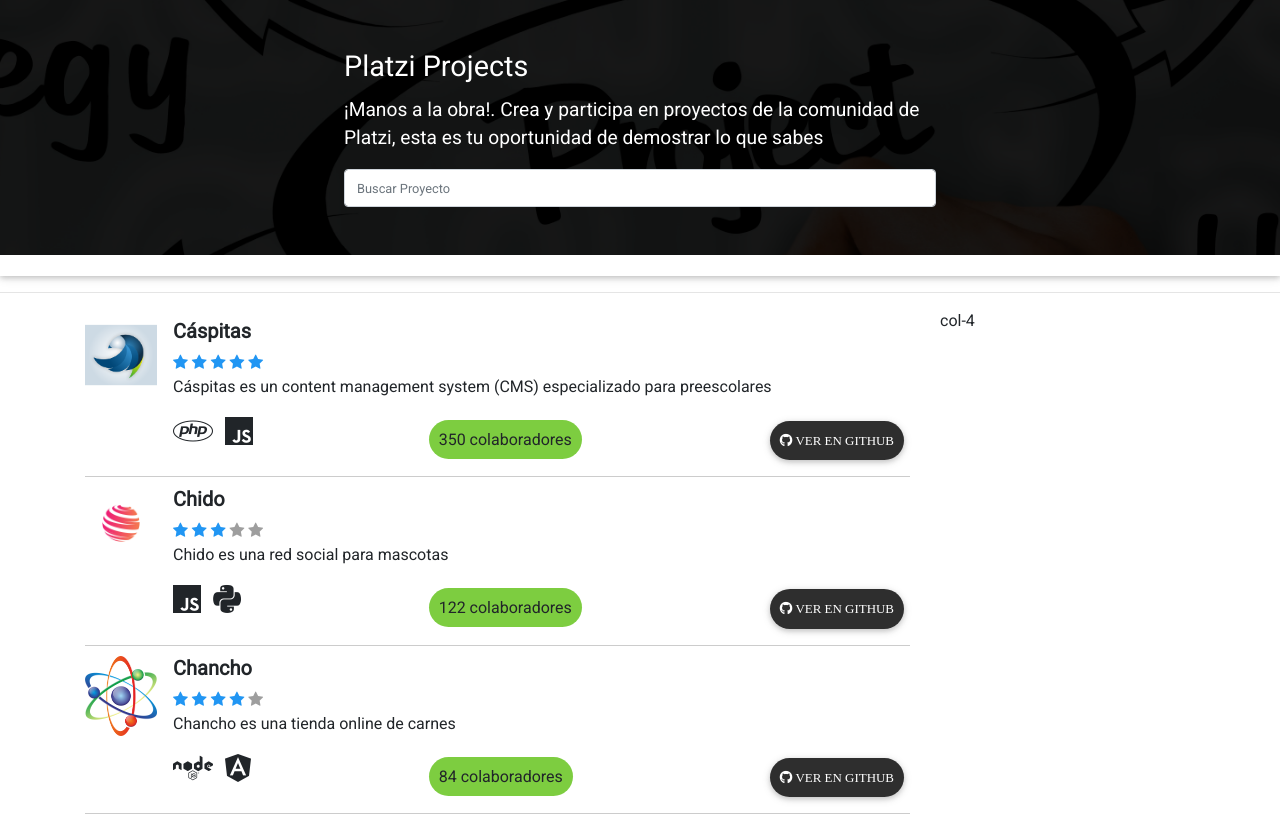
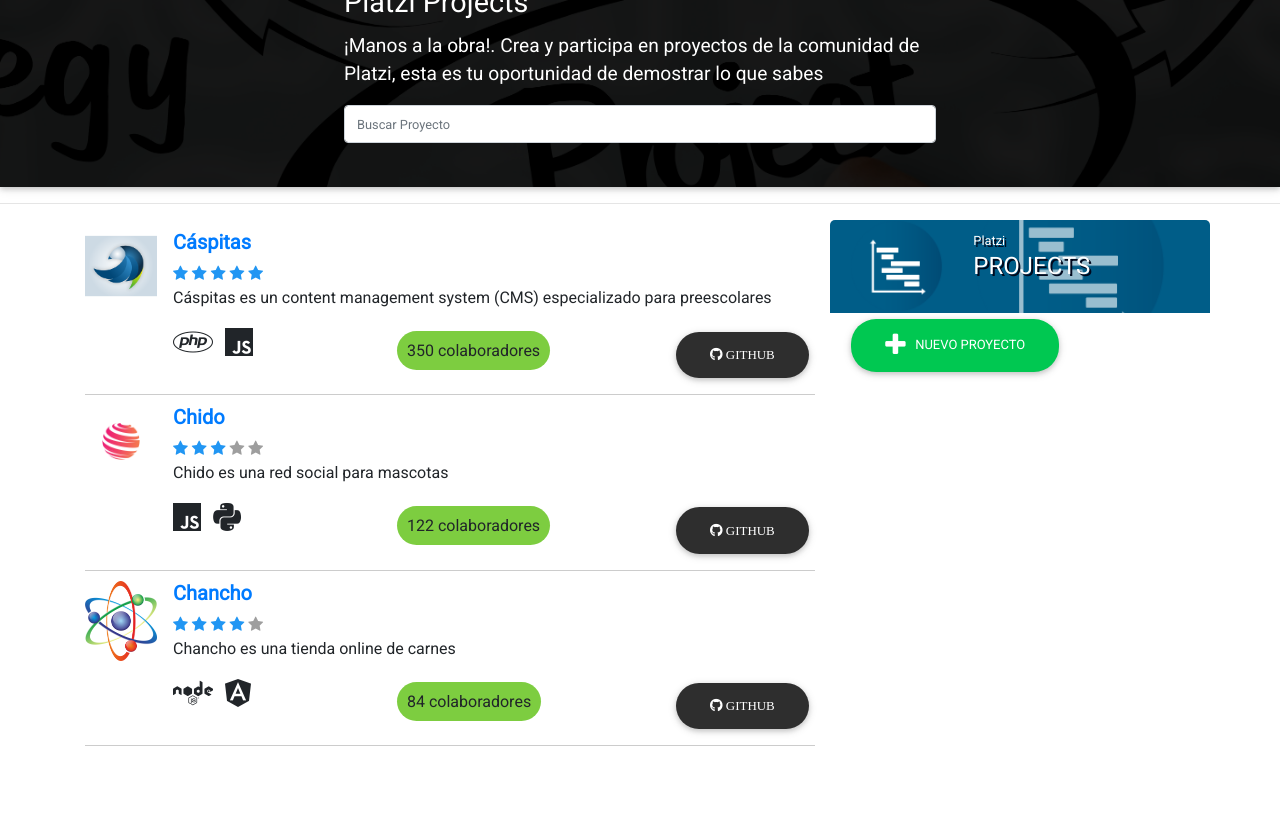
Before and after one commit to gmaggiw/platzi-projects-prototype, a Django app: page /projects/ in a window 1280 px wide. Shown: the part 99-929 px from the top of the page. After the commit the page ends 845 px from the top, so only its background shows below. Run offline with Django 3.2, Linux system fonts and the light colour scheme; data comes from the database, SQL or seed files in the repository; some libraries are stand-ins or nearby versions.

Commit message:
Side Header

```diff
--- a/platziprojects/projects/fixtures/projects.json
+++ b/platziprojects/projects/fixtures/projects.json
@@ -48,7 +48,7 @@
             "members": 350,
             "stars": 5,
             "github": "https://github.com",
-            "logo": "logos/logo-caspitas.png",
+            "logo": "media/logos/logo-caspitas.png",
             "created_at": "2018-09-16 00:00",
             "updated_at": "2018-09-16 00:00",
             "stacks": [
@@ -66,7 +66,7 @@
             "members": 122,
             "stars": 3,
             "github": "https://github.com",
-            "logo": "logos/logo-chido.png",
+            "logo": "media/logos/logo-chido.png",
             "created_at": "2018-09-16 00:00",
             "updated_at": "2018-09-16 00:00",
             "stacks": [
@@ -84,7 +84,7 @@
             "members": 84,
             "stars": 4,
             "github": "https://github.com",
-            "logo": "logos/logo-chancho.png",
+            "logo": "media/logos/logo-chancho.png",
             "created_at": "2018-09-16 00:00",
             "updated_at": "2018-09-16 00:00",
             "stacks": [
--- a/platziprojects/projects/templates/list_projects.html
+++ b/platziprojects/projects/templates/list_projects.html
@@ -8,9 +8,9 @@
 <div class="container-fluid" style="max-height:350px">
     <div class="row">
         <div class="col-md-12">
-            <div class="card card-image" style="border-radius:0 !important;height: 323px;background-image: url({% static 'img/hero.projects.png' %});background-repeat: no-repeat;
-                        background-size: contain;">
-                <div class="container text-white py-5 px-4 my-5" style="width:50%">
+            <div class="card card-image" style="border-radius:0 !important;height: 234px;background-image: url({% static 'img/hero.projects.png' %});background-repeat: no-repeat;
+                        background-size: cover;">
+                <div class="container text-white py-2 px-4 my-4" style="width:50%">
                     <h1 class="card-title font-bold hero-project"><strong>Platzi Projects</strong></h1>
                     <p style="font-size:1.2em">¡Manos a la obra!. Crea y participa en proyectos de la comunidad de Platzi, esta es tu oportunidad de demostrar lo que sabes</p>
                     <input id="search" autocomplete="off"  class="form-control" type="text" name="query" placeholder="Buscar Proyecto" />
@@ -21,15 +21,21 @@
 </div>
 <hr />
 <div class="container">
+    {% if q %}
+    <a href="?" class="btn btn-primary" role="button"><i class="fa fa-magic mr-1"></i>Ver todos</a>
+    {% endif %}
 
     <div class="row">
-        <div class="col-9">
+        <div class="col-8">
             <ul class="list-unstyled projects-list">
+            {% if projects %}
                 {% for project in projects %}
                     <li class="media">
-                        <img width="72" class="d-flex mr-3 img-fluid" src="{{project.logo.url}}" alt="Caspitas">
+                        <img width="72" class="d-flex mr-3 img-fluid" src="{{project.logo.url}}" alt="{{project.name}}">
                         <div class="media-body">
-                            <h5 class="mt-0 mb-2 font-weight-bold">{{project.name}}</h5>
+                            <a href="">
+                                <h5 class="mt-0 mb-2 font-weight-bold">{{project.name}}</h5>
+                            </a>
                             <!--Review-->
                             {% if project.stars %}
                                 {% for star in project.stars|range %}
@@ -63,16 +69,29 @@
                                     <span class="project-members">{{project.members}} colaboradores</span>
                                 </div>
                                 <div class="col">
-                                    <button onclick="window.location.href='{{project.github}}'" type="button" class="btn btn-elegant btn-rounded fab fa-github fa-3x float-right"> Ver en Github</button>
+                                    <a href="{{project.github}}" target="_blank" role="button" class="btn btn-elegant btn-rounded fab fa-github fa-2x float-right"> Github</a>
                                 </div>
                             </div>
                         </div>
                     </li>
                 {% endfor %}
+            {% else %}
+            <li class="alert alert-danger" role="alert">Sin resultados</li>
+            {% endif %}
             </ul>
         </div>
-        <div class="col-3">
-            col-4
+        <div class="col-4">
+            <div class="row side-header">
+                <div class="col-4">
+                    <img src="{% static 'img/project-management.png' %}" class="img-fluid" />
+                </div>
+                <div class="col-8">
+                    <small>Platzi</small>
+                    <h3><strong>PROJECTS</strong></h3>
+                </div>
+
+            </div>
+            <a href="" role="button" class="btn btn-success btn-rounded "><i class="fa fa-plus fa-2x"></i>  &nbsp;&nbsp;Nuevo Proyecto</a>
         </div>
     </div>
 
--- a/platziprojects/projects/templates/presentation.html
+++ b/platziprojects/projects/templates/presentation.html
@@ -9,7 +9,7 @@
             <p>A continuación encontrarás una presentación sobre el proyecto.</p>
             <p>Si la presentación no se visualiza bien la puedes encontrar en este
                <a target="_blank" href="https://www.canva.com/design/DADDA6KlcoA/jDd-a3QsZk6ggl3xMKje-Q/view?utm_content=DADDA6KlcoA&utm_campaign=designshare&utm_medium=link&utm_source=sharebutton">link</a></p>
-            <a type="button" href="/projects" class="btn btn-primary">Ver el prototipo</a>
+            <a role="button" href="/projects" class="btn btn-primary">Ver el prototipo</a>
         </div>
         <hr />
         <div class="canva-embed" data-height-ratio="0.75" data-design-id="DADDA6KlcoA" style="padding:50% 5px 5px 5px;background:rgba(0,0,0,0.03);border-radius:8px;"></div><script async src="https://sdk.canva.com/v1/embed.js"></script><a href="https://www.canva.com/design/DADDA6KlcoA/view?utm_content=DADDA6KlcoA&utm_campaign=designshare&utm_medium=embeds&utm_source=link" target="_blank">Platzi Projects</a> de <a href="https://www.canva.com/gmaggiw?utm_campaign=designshare&utm_medium=embeds&utm_source=link" target="_blank">gmaggiw</a>
--- a/platziprojects/projects/views.py
+++ b/platziprojects/projects/views.py
@@ -15,4 +15,4 @@
         projects = Project.objects.filter(name__contains=q)
     else:
         projects = Project.objects.all()
-    return render(request, 'list_projects.html', {'projects': projects})
+    return render(request, 'list_projects.html', {'projects': projects, 'q': q})
--- a/platziprojects/static/css/main.css
+++ b/platziprojects/static/css/main.css
@@ -67,12 +67,6 @@
 }
 
 
-.btn {
-    border: none !important;
-    padding: 10px;
-    border-radius: 25px !important;
-    background: #2E2E2E !important;
-}
 
 .project-members {
     background: #7dcd40 !important;
@@ -86,3 +80,33 @@
     padding-bottom: 10px;
     padding-top: 10px;
 }
+
+.btn-rounded {
+    border-radius: 25px;
+}
+
+.fa-2x {
+    vertical-align: middle;
+}
+
+.side-header {
+    background-color: #005D88;
+    border-radius: 5px 5px 0px 0px;
+    padding-right: 5px;
+    padding-left: 5px;
+    color: #fff;
+    text-shadow: 2px 2px rgb(1, 9, 29);
+}
+
+.side-header h3 {
+    font-size: 1.5em;
+
+}
+
+.side-header > .col-8 {
+    background-image: url(../img/project-management-shadow.png);
+    background-repeat: no-repeat;
+    background-size: 12em;
+    background-position: 1em;
+    padding-top: 0.5em;
+}
```
Also changed, not shown: platziprojects/static/img/project-management-shadow.png (added), platziprojects/static/img/project-management.png (added).
